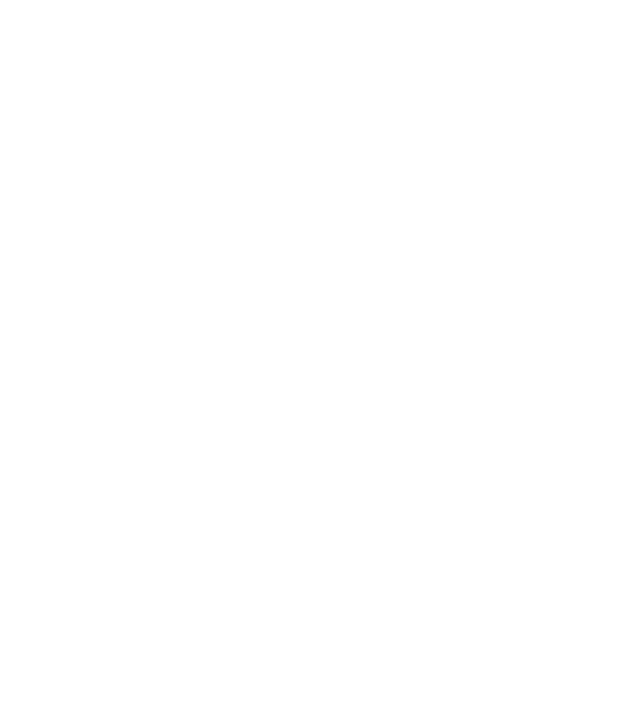
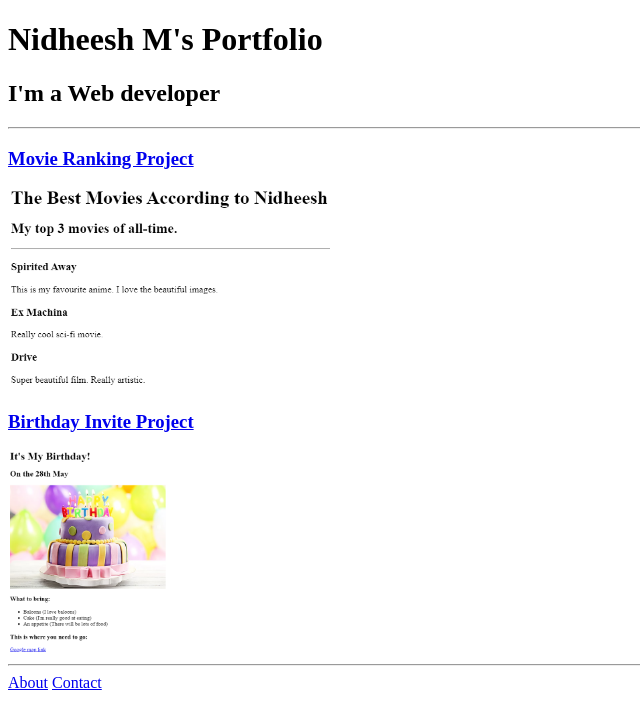
Before and after one commit to Nidheesh-m/html-portfolio, a plain HTML site: page index.html in a window 1280 px wide. Shown: the whole page, without its empty margins (0-640 px from the left). Drawn offline with Linux system fonts and the light colour scheme.

Commit message:
Update index.html

```diff
--- a/index.html
+++ b/index.html
@@ -7,6 +7,19 @@
     <title>Nidheesh's Portfolio</title>
 </head>
 <body>
+    <h1>Nidheesh M's Portfolio</h1>
+    <h2>I'm a Web developer</h2>
+    <hr>
+    <h3><a href="./public/movie-ranking.html">Movie Ranking Project</a></h3>
+    <img src="./assets/images/movie-ranking.png" height="200" alt="Movie ranking project">
+
+    <h3><a href="./public/birthday-invite.html">Birthday Invite Project</a></h3>
+    <img src="./assets/images/birthday-invite.png" height="200" alt="Birthday invite project">
+
+    <hr>
+
+    <a href="./public/about.html">About</a>
+    <a href="./public/contact.html">Contact</a>
 
 </body>
 </html>
```
